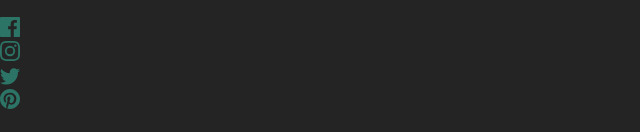
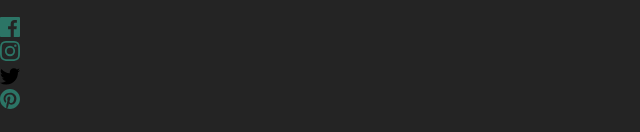
Before and after one commit to lordraum/fmcc-landing-page-main, a website built with Vite: page index.html in a window 1280 px wide. Shown: the part 11185-11317 px from the top of the page, 0-640 px from the left. Built offline with nearby package versions, Linux system fonts and the light colour scheme.

Commit message:
init day 8 nov

```diff
--- a/index.html
+++ b/index.html
@@ -122,7 +122,7 @@
         </div>
         <div class="socialIcon">
           <svg width="20" height="17" xmlns="http://www.w3.org/2000/svg">
-            <path d="M20 2.172a8.192 8.192 0 01-2.357.646 4.11 4.11 0 001.805-2.27 8.22 8.22 0 01-2.606.996A4.096 4.096 0 0013.847.248c-2.65 0-4.596 2.472-3.998 5.037A11.648 11.648 0 011.392 1a4.109 4.109 0 001.27 5.478 4.086 4.086 0 01-1.858-.513c-.045 1.9 1.318 3.679 3.291 4.075a4.113 4.113 0 01-1.853.07 4.106 4.106 0 003.833 2.849A8.25 8.25 0 010 14.658a11.616 11.616 0 006.29 1.843c7.618 0 11.923-6.434 11.663-12.205A8.354 8.354 0 0020 2.172z" fill="#2C7566" fill-rule="nonzero"/>
+            <path d="M20 2.172a8.192 8.192 0 01-2.357.646 4.11 4.11 0 001.805-2.27 8.22 8.22 0 01-2.606.996A4.096 4.096 0 0013.847.248c-2.65 0-4.596 2.472-3.998 5.037A11.648 11.648 0 011.392 1a4.109 4.109 0 001.27 5.478 4.086 4.086 0 01-1.858-.513c-.045 1.9 1.318 3.679 3.291 4.075a4.113 4.113 0 01-1.853.07 4.106 4.106 0 003.833 2.849A8.25 8.25 0 010 14.658a11.616 11.616 0 006.29 1.843c7.618 0 11.923-6.434 11.663-12.205A8.354 8.354 0 0020 2.172z" fill="currentcolor" fill-rule="nonzero"/>
           </svg>
         </svg>
       </div>
--- a/src/css/style.css
+++ b/src/css/style.css
@@ -217,7 +217,6 @@ h3,
 }
 
 .socialIcon svg {
- display: inline-block;
  width: 3rem;
 }
 
```
